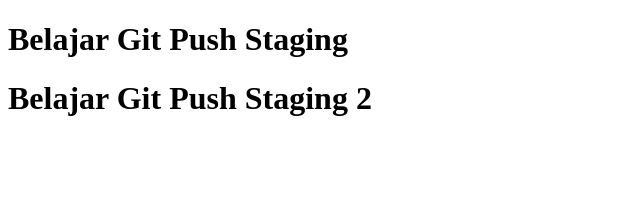
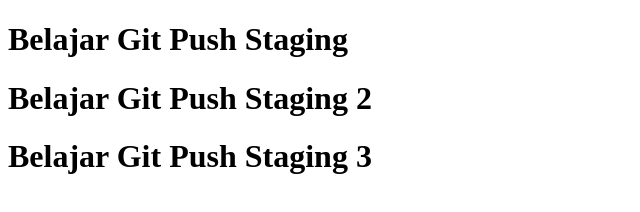
Before and after one commit to arminhasyim/belajar-niomic, a plain HTML site: page header.html in a window 1280 px wide. Shown: the whole page, without its empty margins (0-640 px from the left). Drawn offline with Linux system fonts and the light colour scheme.

Commit message:
Added element h1 staging 3

```diff
--- a/header.html
+++ b/header.html
@@ -7,5 +7,6 @@
   <body>
     <h1>Belajar Git Push Staging</h1>
     <h1>Belajar Git Push Staging 2</h1>
+    <h1>Belajar Git Push Staging 3</h1>
   </body>
 </html>
```
